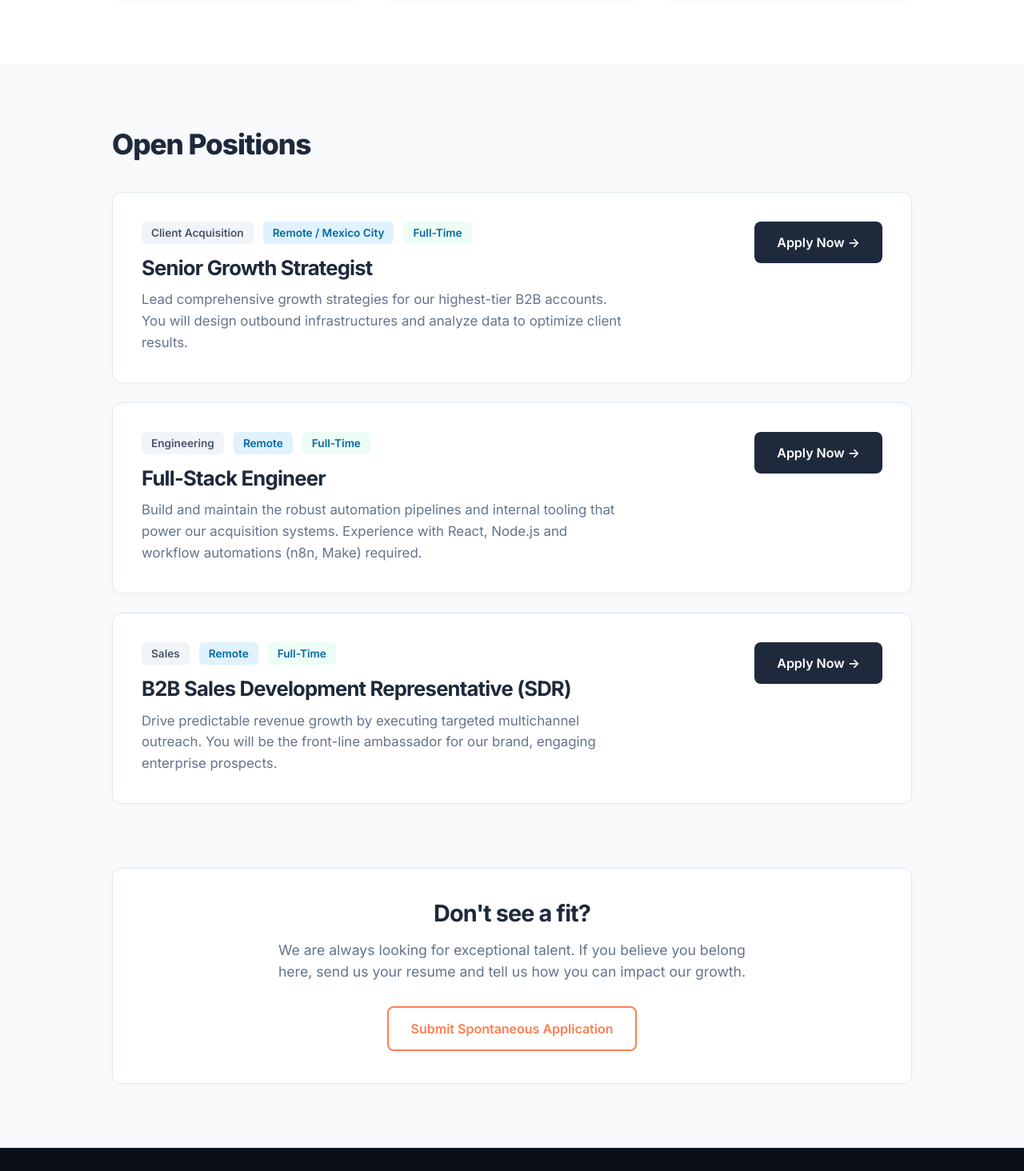
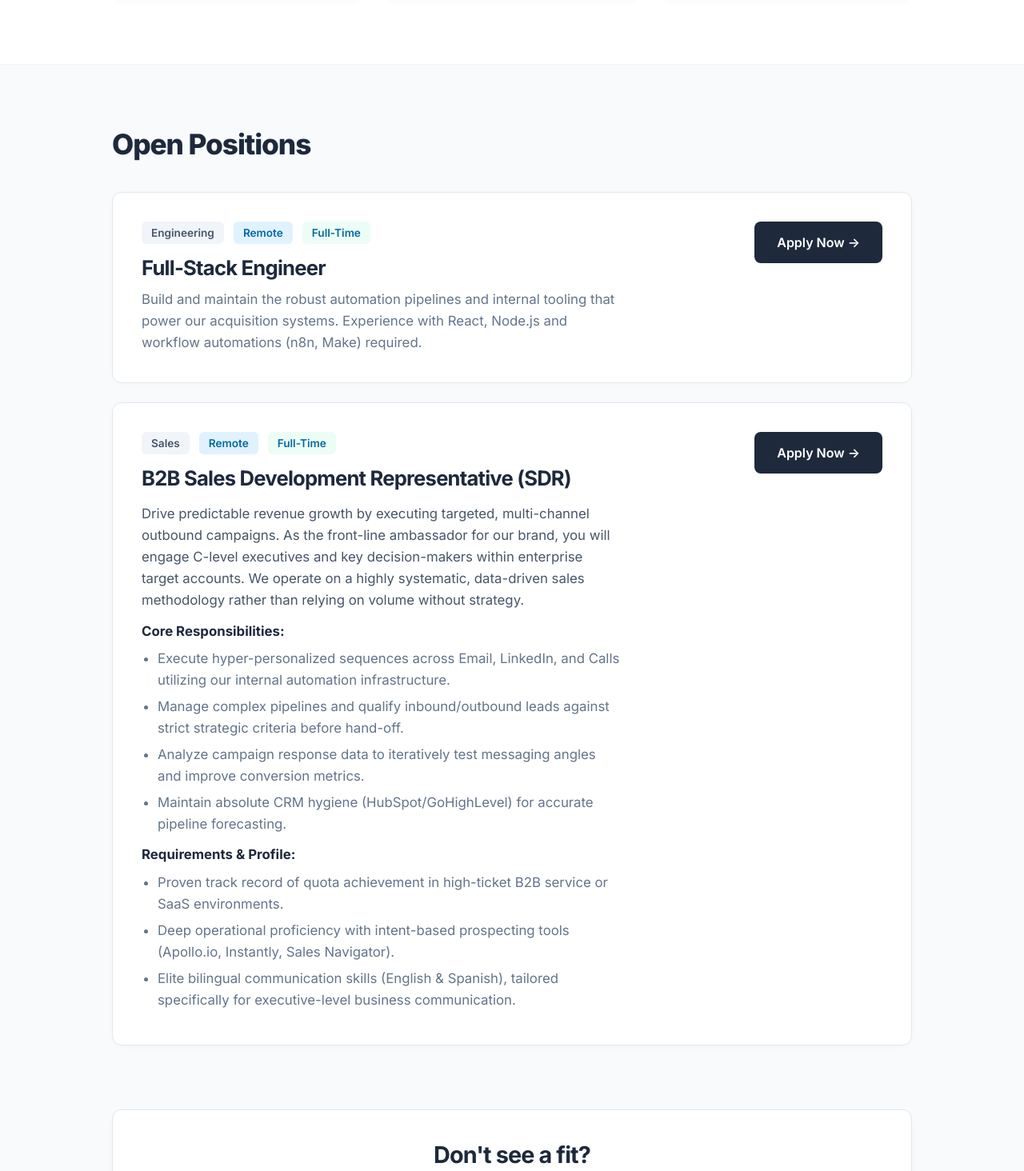
Before and after one commit to Pollitobello2005/muchosleads, a React (Vite) app: page /jobs in a window 1280 px wide. Shown: the part 958-2422 px from the top of the page at 80% size. Built offline with nearby package versions, Linux system fonts and the light colour scheme.

Commit message:
Expand SDR description on jobs page

```diff
--- a/src/pages/Jobs.jsx
+++ b/src/pages/Jobs.jsx
@@ -11,13 +11,6 @@ const Jobs = () => {
 
     const positions = [
         {
-            title: "Senior Growth Strategist",
-            department: "Client Acquisition",
-            type: "Full-Time",
-            location: "Remote / Mexico City",
-            description: "Lead comprehensive growth strategies for our highest-tier B2B accounts. You will design outbound infrastructures and analyze data to optimize client results."
-        },
-        {
             title: "Full-Stack Engineer",
             department: "Engineering",
             type: "Full-Time",
@@ -29,7 +22,30 @@ const Jobs = () => {
             department: "Sales",
             type: "Full-Time",
             location: "Remote",
-            description: "Drive predictable revenue growth by executing targeted multichannel outreach. You will be the front-line ambassador for our brand, engaging enterprise prospects."
+            description: (
+                <>
+                    <p style={{ marginBottom: '12px' }}>
+                        Drive predictable revenue growth by executing targeted, multi-channel outbound campaigns. As the front-line ambassador for our brand, you will engage C-level executives and key decision-makers within enterprise target accounts. We operate on a highly systematic, data-driven sales methodology rather than relying on volume without strategy.
+                    </p>
+                    <div style={{ marginBottom: '12px' }}>
+                        <strong style={{ display: 'block', color: '#1e293b', marginBottom: '8px' }}>Core Responsibilities:</strong>
+                        <ul style={{ paddingLeft: '20px', margin: '0' }}>
+                            <li style={{ marginBottom: '6px' }}>Execute hyper-personalized sequences across Email, LinkedIn, and Calls utilizing our internal automation infrastructure.</li>
+                            <li style={{ marginBottom: '6px' }}>Manage complex pipelines and qualify inbound/outbound leads against strict strategic criteria before hand-off.</li>
+                            <li style={{ marginBottom: '6px' }}>Analyze campaign response data to iteratively test messaging angles and improve conversion metrics.</li>
+                            <li style={{ marginBottom: '6px' }}>Maintain absolute CRM hygiene (HubSpot/GoHighLevel) for accurate pipeline forecasting.</li>
+                        </ul>
+                    </div>
+                    <div>
+                        <strong style={{ display: 'block', color: '#1e293b', marginBottom: '8px' }}>Requirements & Profile:</strong>
+                        <ul style={{ paddingLeft: '20px', margin: '0' }}>
+                            <li style={{ marginBottom: '6px' }}>Proven track record of quota achievement in high-ticket B2B service or SaaS environments.</li>
+                            <li style={{ marginBottom: '6px' }}>Deep operational proficiency with intent-based prospecting tools (Apollo.io, Instantly, Sales Navigator).</li>
+                            <li style={{ marginBottom: '6px' }}>Elite bilingual communication skills (English & Spanish), tailored specifically for executive-level business communication.</li>
+                        </ul>
+                    </div>
+                </>
+            )
         }
     ];
 
@@ -87,7 +103,7 @@ const Jobs = () => {
                                             <span className="meta-tag type">{job.type}</span>
                                         </div>
                                         <h3 className="position-title">{job.title}</h3>
-                                        <p className="position-desc">{job.description}</p>
+                                        <div className="position-desc">{job.description}</div>
                                     </div>
                                     <div className="position-action">
                                         <a href={`mailto:coralie@muchosleads.mx?subject=Application:%20${encodeURIComponent(job.title)}`} className="apply-btn">
```
